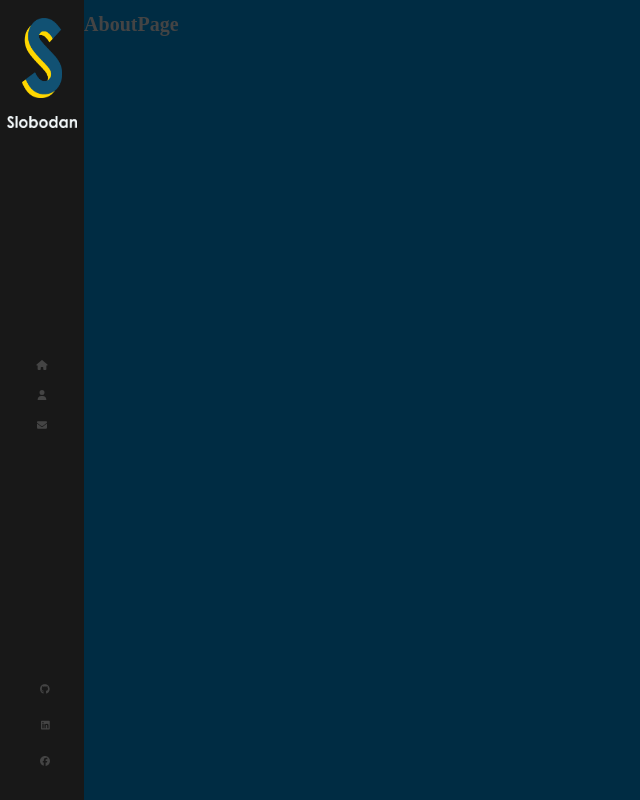
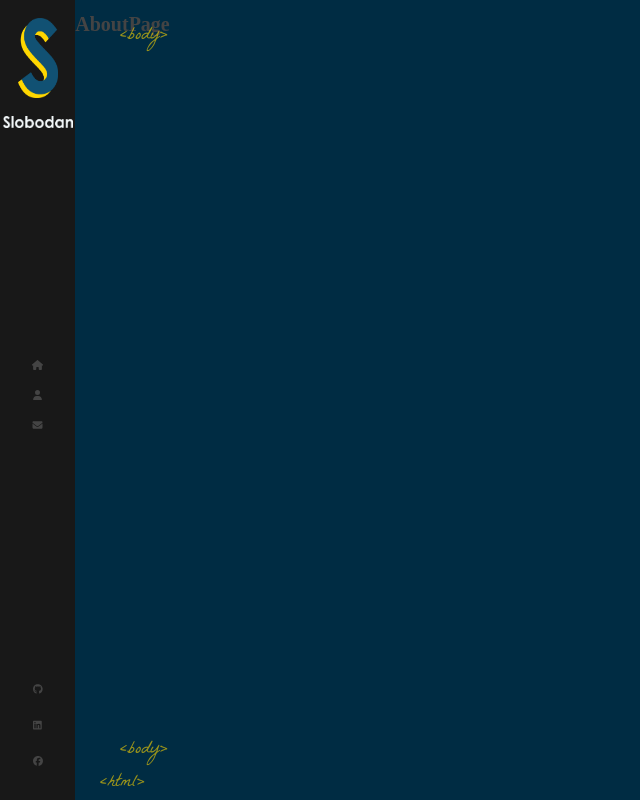
Before and after one commit to rizalyoga/rizalyoga-web, a Next.js app: page /about in a window 1280 px wide. Shown: the whole page, without its empty margins (0-640 px from the left). Built offline with nearby package versions, Linux system fonts and the light colour scheme.

Commit message:
fix layout

```diff
--- a/components/Sidebar/Sidebar.module.scss
+++ b/components/Sidebar/Sidebar.module.scss
@@ -1,6 +1,6 @@
 .nav-bar {
   background: #181818;
-  width: 90px;
+  width: 80px;
   height: 100vh;
   //   position: absolute;
   top: 0;
@@ -46,7 +46,7 @@
     .nav-home,
     .nav-about,
     .nav-contact {
-      width: 30px;
+      width: 25px;
       transition: all 0.3s ease-in;
     }
 
@@ -71,15 +71,16 @@
       list-style: none;
       text-align: center;
       width: 100%;
-      margin-left: -15px;
+      margin-left: -25px;
 
       li {
         margin: 20px 0;
 
         a {
           display: block;
-          width: 25px;
+          width: 20px;
           line-height: 16px;
+          transition: 0.3s ease-in;
         }
 
         & :hover {
--- a/layout/Layout.module.scss
+++ b/layout/Layout.module.scss
@@ -1,8 +1,28 @@
 .mains {
   width: 100%;
+  height: 100%;
   display: flex;
 
   .children {
     width: 100%;
+
+    .tags {
+      position: absolute;
+      color: #ffd700;
+      opacity: 0.6;
+      bottom: 0;
+      left: 120px;
+      font-size: 18px;
+      font-family: 'La Belle Aurore';
+    }
+
+    .top-tags {
+      bottom: auto;
+      top: 20px;
+    }
+
+    .bottom-tags-html {
+      margin-left: -20px;
+    }
   }
 }
--- a/layout/Layout.tsx
+++ b/layout/Layout.tsx
@@ -11,7 +11,12 @@ const Layout = ({children} : ChildrenProps) => {
     <main className={styles.mains}>
         <Sidebar />
         <div className={styles.children}>
+          <span className={`${styles.tags} ${styles['top-tags']}`}>&lt;body&gt;</span>
             {children}
+          <span className={`${styles.tags} ${styles['bottom-tags']}`}>&lt;body&gt;
+            <br />
+            <span className={styles['bottom-tags-html']}>&lt;html&gt;</span>
+          </span>
         </div>
     </main>
   )
```
